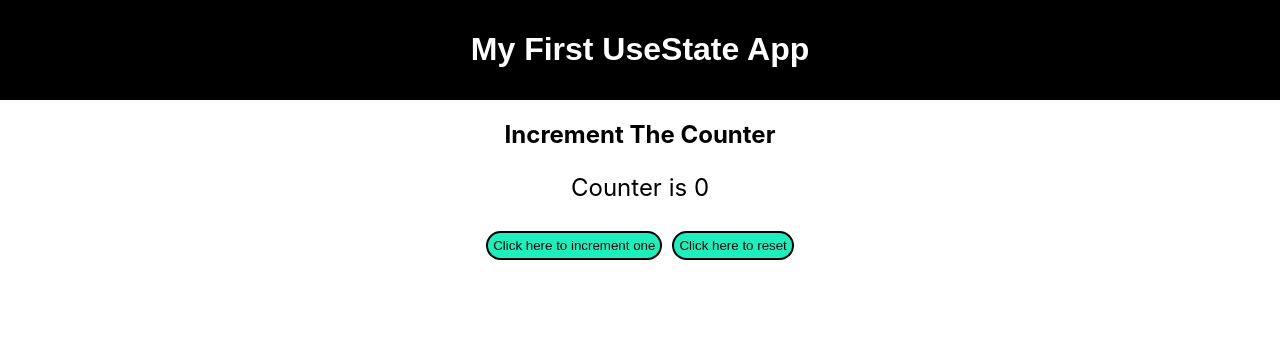
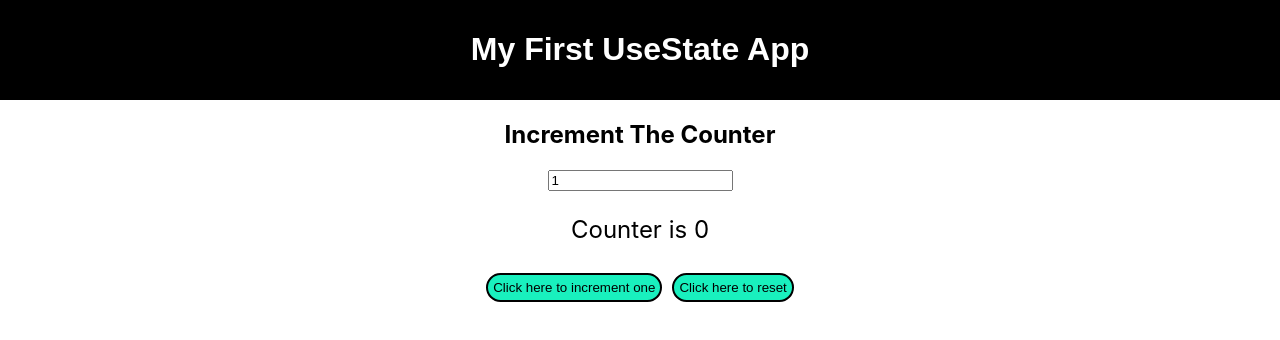
Before and after one commit to libifr/usestate, a React (Create React App) app: page / in a window 1280 px wide. Shown: the top 340 px of the page. Built offline with nearby package versions, Linux system fonts and the light colour scheme.

Commit message:
Set Delta

```diff
--- a/src/Counter.js
+++ b/src/Counter.js
@@ -4,23 +4,28 @@ import {useState} from "react"
 function Counter() {
 
     const [counter, setCounter] = useState(0)
+    const [delta, setDelta] = useState(1)
 
     function increment() {
-        setCounter(counter => counter+1)
+        setCounter(counter => counter+delta)
     }
 
     function reset() {
         setCounter(0)
     }
 
+    function handleDeltaChange(e) {
+        setDelta(Number(e.target.value))
+    }
   return (
     <div>
+        <input type="number" value={delta} onChange={handleDeltaChange}></input>
         <p className="counter-content">Counter is {counter}</p>
         <button onClick={increment}>Click here to increment one</button>
         <button onClick={reset}>Click here to reset</button>
 
     </div>
-  );
+  )
 }
 
 export default Counter;
```
Also changed, not shown: 1 other file (tests, documents, lock files or other folders).
